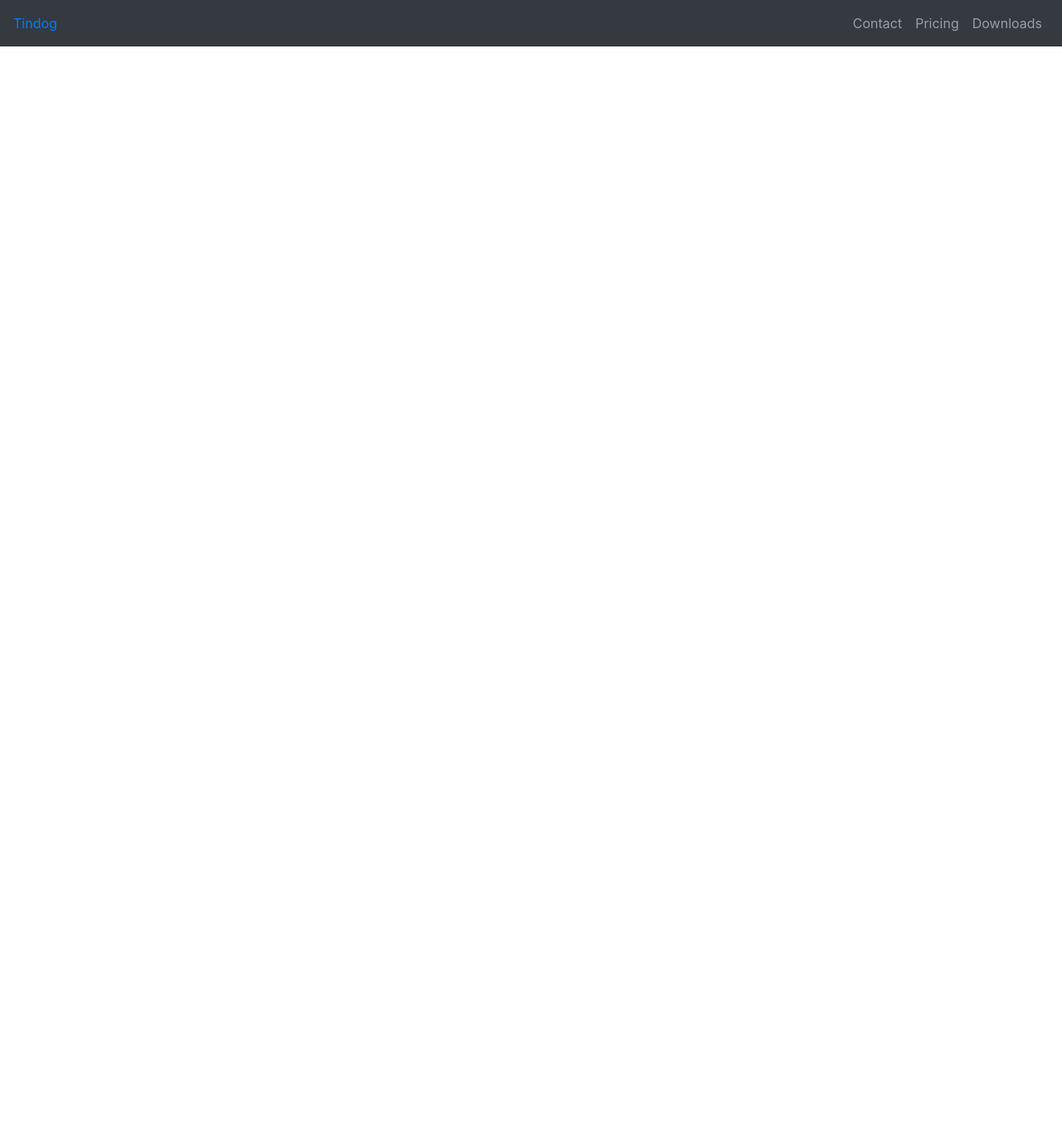
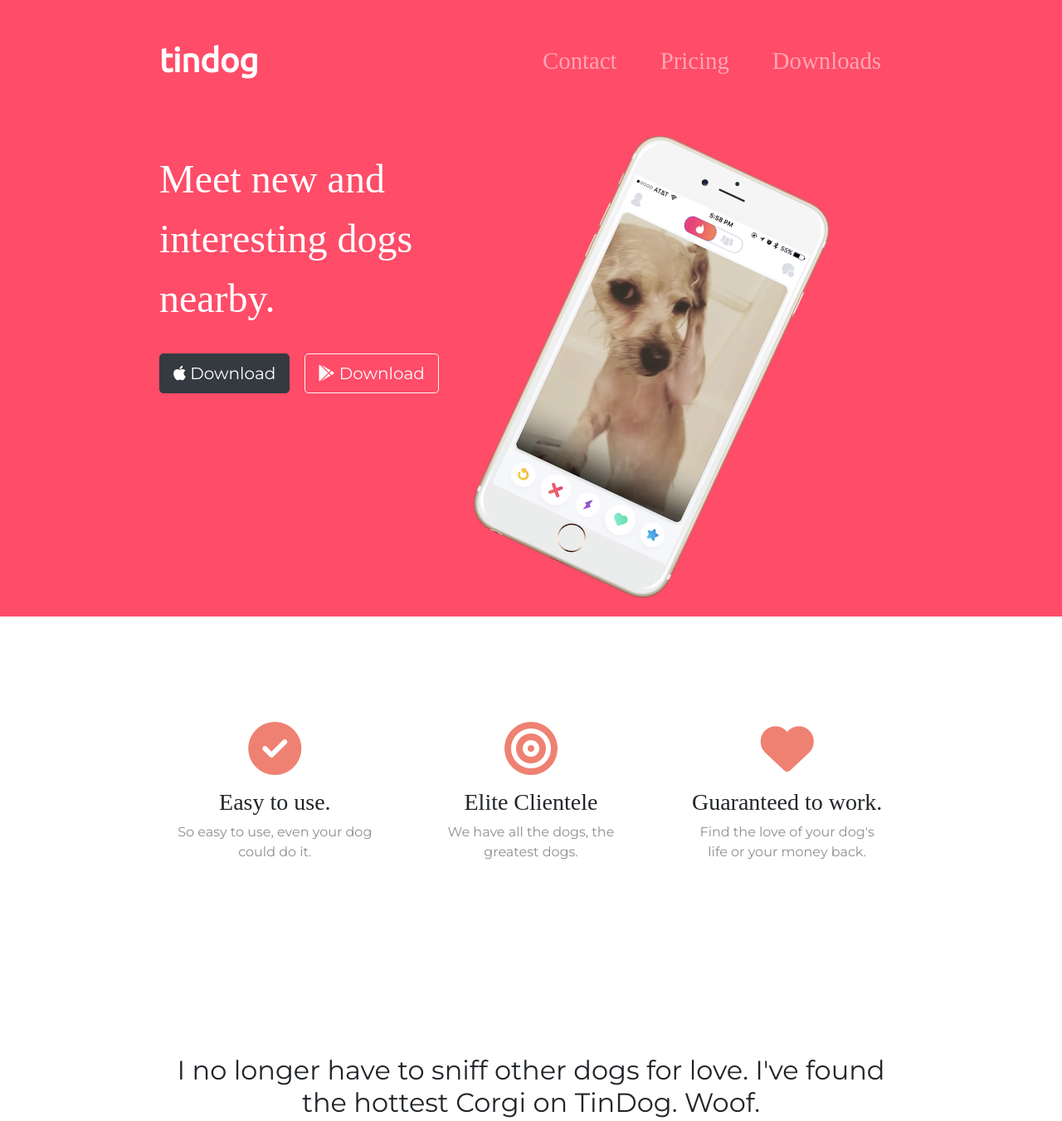
Before and after one commit to xiaohai0313/Tindog, a plain HTML site: page index.html in a window 1280 px wide. Shown: the top 1351 px of the page at 83% size. Before the commit the page ends 800 px from the top, so only its background shows below. Drawn offline with nearby package versions, Linux system fonts and the light colour scheme.

Commit message:
Add files via upload

```diff
--- /dev/null
+++ b/css/styles.css
@@ -0,0 +1,90 @@
+body{
+  font-family: "Montserrat";
+}
+
+#title{
+  background-color: #ff4c68;
+  color: #fff;
+}
+
+
+h1{
+  font-family: "Montserrat-Black";
+  font-size: 3rem;
+  line-height: 1.5;
+}
+
+h3{
+  font-family: "Montserrat-Bold";
+}
+p{
+  color: #8f8f8f;
+}
+
+.container-fluid{
+  padding: 3% 15%;
+}
+
+.container{
+  padding: 3% 15%;
+}
+
+/*Navigation Bar */
+
+.navbar{
+  padding: 0 0 4.5rem;
+}
+
+
+.navbar-brand{
+  font-family: "Ubuntu";
+  font-size: 2.5rem;
+  font-weight: bold;
+}
+
+.nav-item{
+  padding: 0 18px;
+}
+
+.nav-link{
+  font-size: 1.8rem;
+  font-family: "Montserrat-Light";
+}
+
+/*Download Button*/
+
+.download-button{
+  margin: 5% 3% 5% 0
+}
+
+/* Title image */
+.title-image{
+  width: 60%;
+  transform: rotate(25deg);
+}
+
+/* feature box */
+#features{
+  padding: 7% 15%;
+  background-color: #fff;
+}
+
+.feature-box{
+  text-align: center;
+  padding: 4%;
+}
+
+.icon{
+  margin-bottom: 1rem;
+  color: #ef8172;
+}
+
+.icon:hover{
+  color: #ff4c68;
+}
+
+/* testimonial */
+#testimonials{
+  text-align: center;
+  padding: 7% 15%;
+}
--- a/index.html
+++ b/index.html
@@ -1,36 +1,172 @@
 <!DOCTYPE html>
-<html lang="en" dir="ltr">
+<html>
 
 <head>
   <meta charset="utf-8">
+  <script src="https://kit.fontawesome.com/e392d41c13.js" crossorigin="anonymous"></script>
+  <link href="https://fonts.googleapis.com/css?family=Montserrat&display=swap" rel="stylesheet">
+  <link href="https://fonts.googleapis.com/css?family=Ubuntu&display=swap" rel="stylesheet">
   <link rel="stylesheet" href="https://stackpath.bootstrapcdn.com/bootstrap/4.4.1/css/bootstrap.min.css" integrity="sha384-Vkoo8x4CGsO3+Hhxv8T/Q5PaXtkKtu6ug5TOeNV6gBiFeWPGFN9MuhOf23Q9Ifjh" crossorigin="anonymous">
+  <script src="https://code.jquery.com/jquery-3.4.1.slim.min.js" integrity="sha384-J6qa4849blE2+poT4WnyKhv5vZF5SrPo0iEjwBvKU7imGFAV0wwj1yYfoRSJoZ+n" crossorigin="anonymous"></script>
+  <script src="https://cdn.jsdelivr.net/npm/popper.js@1.16.0/dist/umd/popper.min.js" integrity="sha384-Q6E9RHvbIyZFJoft+2mJbHaEWldlvI9IOYy5n3zV9zzTtmI3UksdQRVvoxMfooAo" crossorigin="anonymous"></script>
+  <script src="https://stackpath.bootstrapcdn.com/bootstrap/4.4.1/js/bootstrap.min.js" integrity="sha384-wfSDF2E50Y2D1uUdj0O3uMBJnjuUD4Ih7YwaYd1iqfktj0Uod8GCExl3Og8ifwB6" crossorigin="anonymous"></script>
   <title>
     <p>Tindog</p>
   </title>
+  <link rel="stylesheet" href="css/styles.css">
 </head>
 
 <body>
-  <nav class="navbar navbar-expand-lg navbar-dark bg-dark">
-    <a class="navbar- Intix" href="">Tindog</a>
+
+  <section id="title">
+    <div class="container-fluid">
+
+
+      <!-- Nav Bar -->
+      <nav class="navbar navbar-expand-lg navbar-dark">
+        <a class="navbar-brand" href="">tindog</a>
         <button class="navbar-toggler" type="button" data-toggle="collapse" data-target="#navbarSupportedContent" aria-controls="navbarSupportedContent" aria-expanded="false" aria-label="Toggle navigation">
           <span class="navbar-toggler-icon"></span>
         </button>
 
         <div class="collapse navbar-collapse" id="navbarSupportedContent">
           <ul class="navbar-nav ml-auto">
-        <li class="navbar-item">
-          <a class="nav-link" href="">Contact</a>
-        </li>
-        <li class="navbar-item">
-          <a class="nav-link" href="">Pricing</a>
-        </li>
-        <li class="navbar-item">
-          <a class="nav-link" href="">Downloads</a>
-        </li>
+            <li class="nav-item"> <a class="nav-link" href="">Contact</a> </li>
+            <li class="nav-item"> <a class="nav-link" href="">Pricing</a> </li>
+            <li class="nav-item"> <a class="nav-link" href="">Downloads</a> </li>
           </ul>
         </div>
 
       </nav>
+
+
+
+
+      <!-- Title -->
+
+      <div class="row">
+        <div class="col-lg-6">
+          <h1>Meet new and interesting dogs nearby.</h1>
+          <button type="button" class="btn btn-dark btn-lg download-button"><i class="fab fa-apple"></i> Download</button>
+          <button type="button" class="btn btn-outline-light btn-lg download-button"><i class="fab fa-google-play"></i> Download</button>
+
+        </div>
+        <div class="col-lg-6">
+          <img src="images/iphone6.png" class="title-image" alt="iphone-mockup">
+        </div>
+      </div>
+  </section>
+
+
+  </div>
+  <!-- Features -->
+
+  <section id="features">
+
+    <div class="row">
+
+      <div class="feature-box col-lg-4">
+        <i class="icon fas fa-check-circle fa-4x"></i>
+        <h3> Easy to use.</h3>
+        <p>So easy to use, even your dog could do it.</p>
+      </div>
+
+      <div class="feature-box col-lg-4">
+        <i class="icon fas fa-bullseye fa-4x"></i>
+        <h3>Elite Clientele</h3>
+        <p>We have all the dogs, the greatest dogs.</p>
+      </div>
+
+      <div class="feature-box col-lg-4">
+        <i class="icon fas fa-heart fa-4x"></i>
+        <h3>Guaranteed to work.</h3>
+        <p>Find the love of your dog's life or your money back.</p>
+      </div>
+    </div>
+  </section>
+
+
+  <!-- Testimonials -->
+
+  <section id="testimonials">
+
+    <h2>I no longer have to sniff other dogs for love. I've found the hottest Corgi on TinDog. Woof.</h2>
+    <img src="images/dog-img.jpg" alt="dog-profile">
+    <em>Pebbles, New York</em>
+
+    <!-- <h2 class="testimonial-text">My dog used to be so lonely, but with TinDog's help, they've found the love of their life. I think.</h2>
+    <img class="testimonial-image" src="images/lady-img.jpg" alt="lady-profile">
+    <em>Beverly, Illinois</em> -->
+
+  </section>
+
+
+  <!-- Press -->
+
+  <section id="press">
+    <img src="images/techcrunch.png" alt="tc-logo">
+    <img src="images/tnw.png" alt="tnw-logo">
+    <img src="images/bizinsider.png" alt="biz-insider-logo">
+    <img src="images/mashable.png" alt="mashable-logo">
+
+  </section>
+
+
+  <!-- Pricing -->
+
+  <section id="pricing">
+
+    <h2>A Plan for Every Dog's Needs</h2>
+    <p>Simple and affordable price plans for your and your dog.</p>
+
+
+    <h3>Chihuahua</h3>
+    <h2>Free</h2>
+    <p>5 Matches Per Day</p>
+    <p>10 Messages Per Day</p>
+    <p>Unlimited App Usage</p>
+    <button type="button">Sign Up</button>
+
+
+    <h3>Labrador</h3>
+    <h2>$49 / mo</h2>
+    <p>Unlimited Matches</p>
+    <p>Unlimited Messages</p>
+    <p>Unlimited App Usage</p>
+    <button type="button">Sign Up</button>
+
+
+    <h3>Mastiff</h3>
+    <h2>$99 / mo</h2>
+    <p>Pirority Listing</p>
+    <p>Unlimited Matches</p>
+    <p>Unlimited Messages</p>
+    <p>Unlimited App Usage</p>
+    <button type="button">Sign Up</button>
+
+  </section>
+
+
+  <!-- Call to Action -->
+
+  <section id="cta">
+
+    <h3>Find the True Love of Your Dog's Life Today.</h3>
+    <button type="button">Download</button>
+    <button type="button">Download</button>
+
+  </section>
+
+
+  <!-- Footer -->
+
+  <footer id="footer">
+
+    <p>© Copyright 2018 TinDog</p>
+
+  </footer>
+
+
 </body>
 
 </html>
```
Also changed, not shown: images/TechCrunch.png (added), images/bizinsider.png (added), images/dog-img.jpg (added), images/iphone6.png (added), images/lady-img.jpg (added), images/mashable.png (added), images/tnw.png (added), 1 other file. Lines whose indentation alone changed are shown as unchanged.
